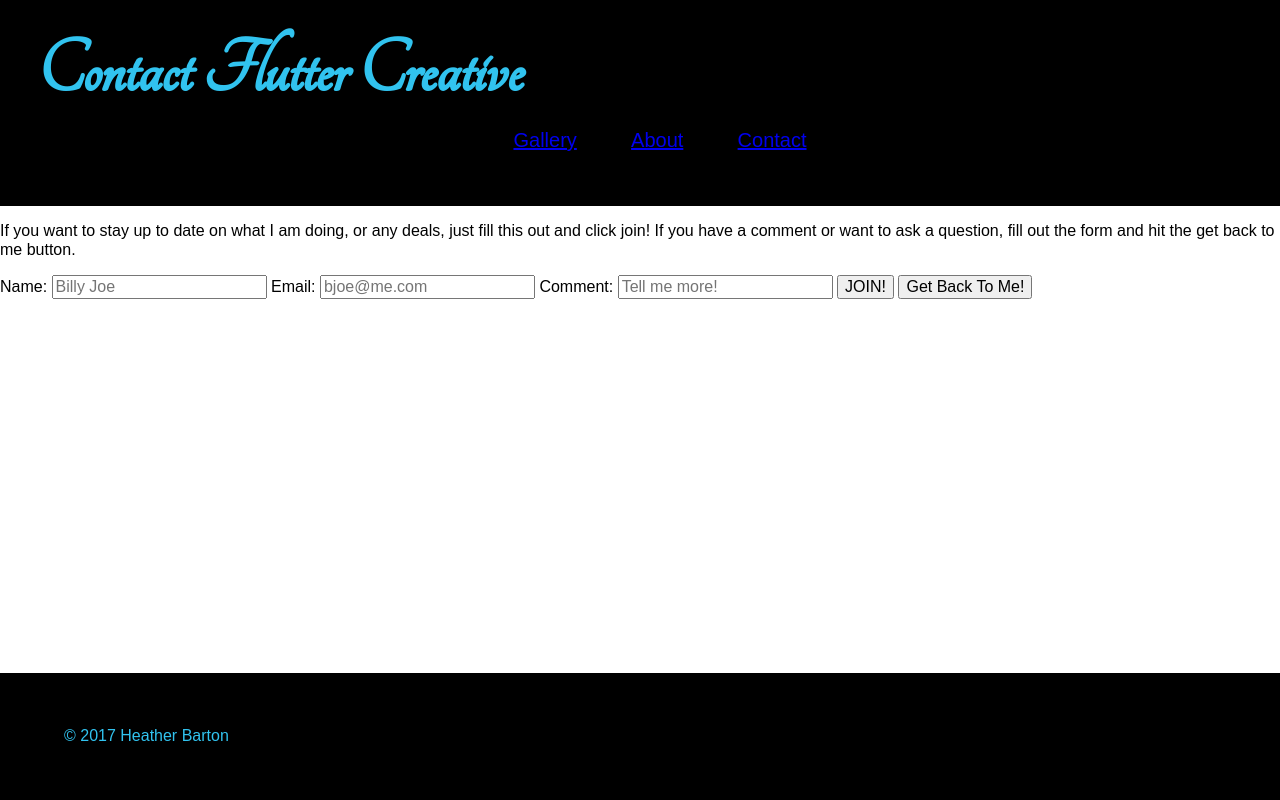
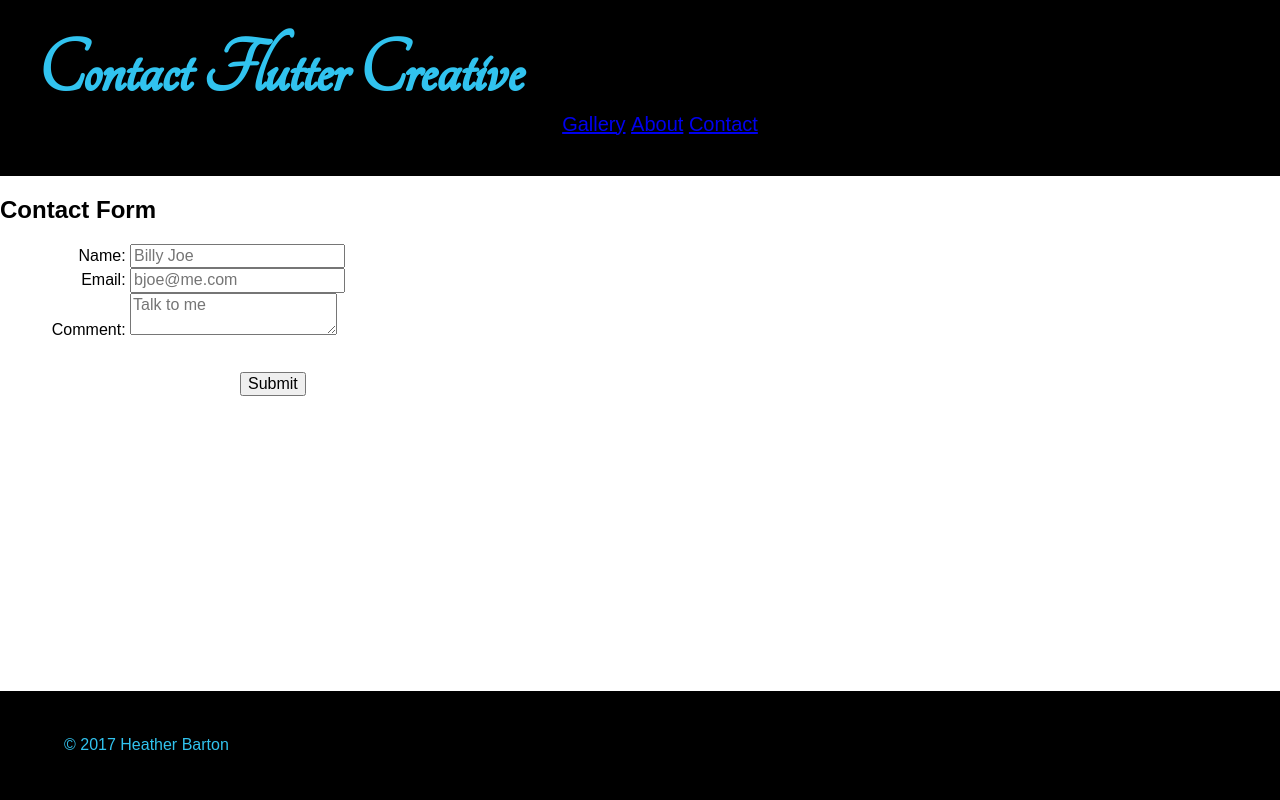
Before and after one commit to artzyone/flutter-creative, a plain HTML site: page contact.html in a window 1280 px wide. Drawn offline with Linux system fonts and the light colour scheme.

Commit message:
Reworked read me and contact page

```diff
--- a/contact.html
+++ b/contact.html
@@ -21,23 +21,26 @@
 </nav>
 </header>
 <div class="wrapper">
-<p class="explainForm">If you want to stay up to date on what I am doing, or any deals, just fill this out and click join! If you have a comment or want to ask a question, fill out the form and hit the get back to me button. </p>
-<div class="submitForm">
-<form method="post">
 
-<label class="username">Name:</label>
-<input class="username" type="name" placeholder="Billy Joe">
 
-<label class="useremail">Email:
-<input class="useremail" type="email" placeholder="bjoe@me.com"></label>
-
-<label class="usercomment">Comment:
-<input class="usercomment" type="comment" placeholder="Tell me more!"></label>
-
-<button class="submitbutton" type="submit">JOIN!</button>
-<button class="commentbutton" type="submit">Get Back To Me!</button>
+<form method="post" class="form">
+<h2>Contact Form</h2>
+<div>
+<label for="username" class="username">Name:</label>
+<input class="username" name="username" type="text" placeholder="Billy Joe">
+</div>
+<div>
+<label for="useremail" class="useremail">Email:</label>
+<input class="useremail" name="useremail" type="email" placeholder="bjoe@me.com">
+</div>
+<div>
+<label for="message" class="message">Comment:</label>
+<textarea name="message" for="message" placeholder="Talk to me"></textarea>
+</div>
+<div>
+<button class="submit" type="submit">Submit</button>
+</div>
 </form>
-</div>
 </div>
 <footer class="footer"> &copy; 2017 Heather Barton</footer>
 
--- a/css/style.css
+++ b/css/style.css
@@ -24,7 +24,7 @@ body {
 }
 
 .head {
-	font-family: 'Tangerine', cursive;
+	font-family: 'Tangerine', cursive, arial;
 	font-size: 500%;
 	color: #31C3EF;
 	margin: 1%;
@@ -51,14 +51,13 @@ nav {
 
 nav ul {
 	list-style: none;
-	margin: 0 10px;
+	display: block;
 
 }
 
-nav li {
-    display:block;
+nav a{
+    display:inline-block;
 }
-
 
 
 /* ==========================================================================
@@ -66,7 +65,7 @@ nav li {
     ========================================================================== */
 
 .imgLong {
-	width: 40%;
+	width: 60%;
 	margin: 5% 0;
  }
 
@@ -81,23 +80,30 @@ nav li {
     Contact Page Form
     ========================================================================== */
 
- .submitForm {
-	display: block;
- }
+label {
+width: 100px;
+text-align: right;
+margin-left: 2%;
+display: inline-block
+}
 
+.submit {
+margin-left: 15em;
+margin-top: 2em;
+}
 
  /* ==========================================================================
     About Page Style
     ========================================================================== */
 
  .me {
-	padding: 0% 30%;
-	width: 20%;
+	padding: 2% 30%;
+	width: 30%;
  }
 
  .aboutMe {
 	width: 60%;
-	padding: 5% 10%;
+	padding: 1% 15%;
  }
 
 
@@ -127,10 +133,9 @@ nav li {
 	}
 
 
-	nav li {
+	li {
 	list-style: none;
-	display: inline-block;
-	padding: 2%;
+	display: inline;
 	}
 
 
@@ -139,17 +144,17 @@ nav li {
 	padding: 1% 5%;
 	}
 
+	.me {
+	width: 15%;
+ }
 
 
 	 /* ==========================================================================
     Gallery on Larger Screen
     ========================================================================== */
 
-.imgLong {
+	.imgLong {
 	width: 15%;
-	display: inline;
-	margin: 0;
-
  }
 
 	#overlay {
--- a/jquery/lightbox.js
+++ b/jquery/lightbox.js
@@ -10,7 +10,6 @@ $overlay.append($caption);
 
 $(".gallery img").click(function(event){
 event.preventDefault();
-console.log('hey')
 var imageLocation = $(this).attr("src");
 $img.attr("src", imageLocation);
 var captionText = $(this).attr("alt");
```
Also changed, not shown: about.html (+2 -2 lines), 1 other file.
